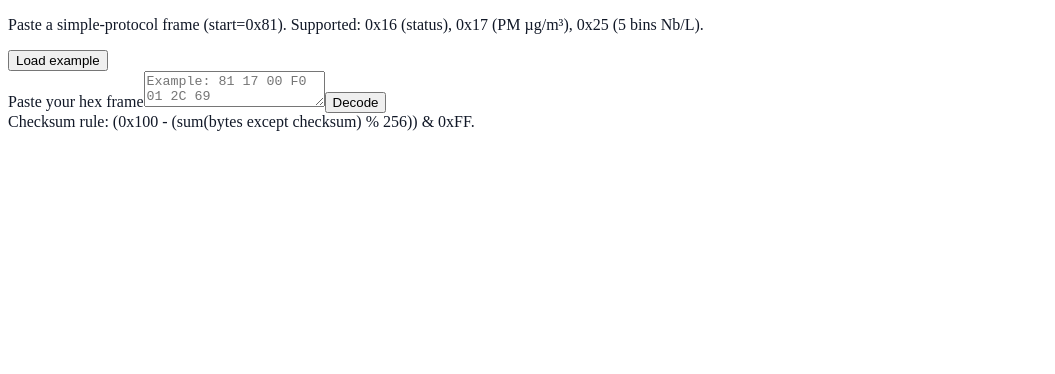
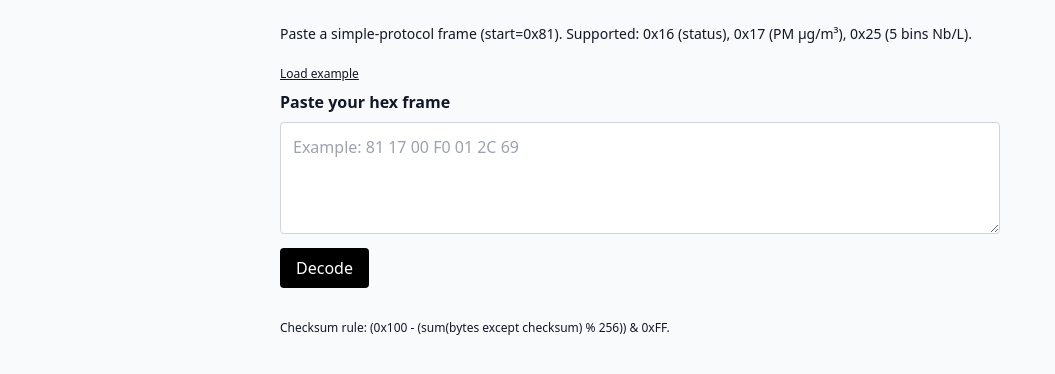
Before and after one commit to david-ria/NEXTPM---HEXAFRAME-READER, a React (Vite) app: page / in a window 1280 px wide. Shown: the top 374 px of the page, without its empty margins (0-1055 px from the left). Built offline with nearby package versions, Linux system fonts and the light colour scheme.

Commit message:
Update styles.css

```diff
--- a/src/styles.css
+++ b/src/styles.css
@@ -1,14 +1,29 @@
-/* Force all text to be dark by default */
+@tailwind base;
+@tailwind components;
+@tailwind utilities;
+
+/* Thème global */
+:root {
+  color-scheme: light dark;
+}
+
 body {
   @apply text-gray-900 dark:text-gray-100;
 }
 
-/* Ensure tables, labels, headings use darker color */
+/* Force override of Tailwind grays → tout en noir par défaut */
+.text-gray-500,
+.text-gray-600,
+.text-gray-700 {
+  @apply text-gray-900 !important;
+}
+
+/* Rendre le texte des tableaux et labels plus lisible */
 table, td, th, h1, h2, h3, h4, h5, h6, p, label {
   @apply text-gray-900;
 }
 
-/* Optional: make error messages stronger red */
+/* Messages d’erreur plus visibles */
 .bg-red-50 {
   @apply text-red-900;
 }
```
